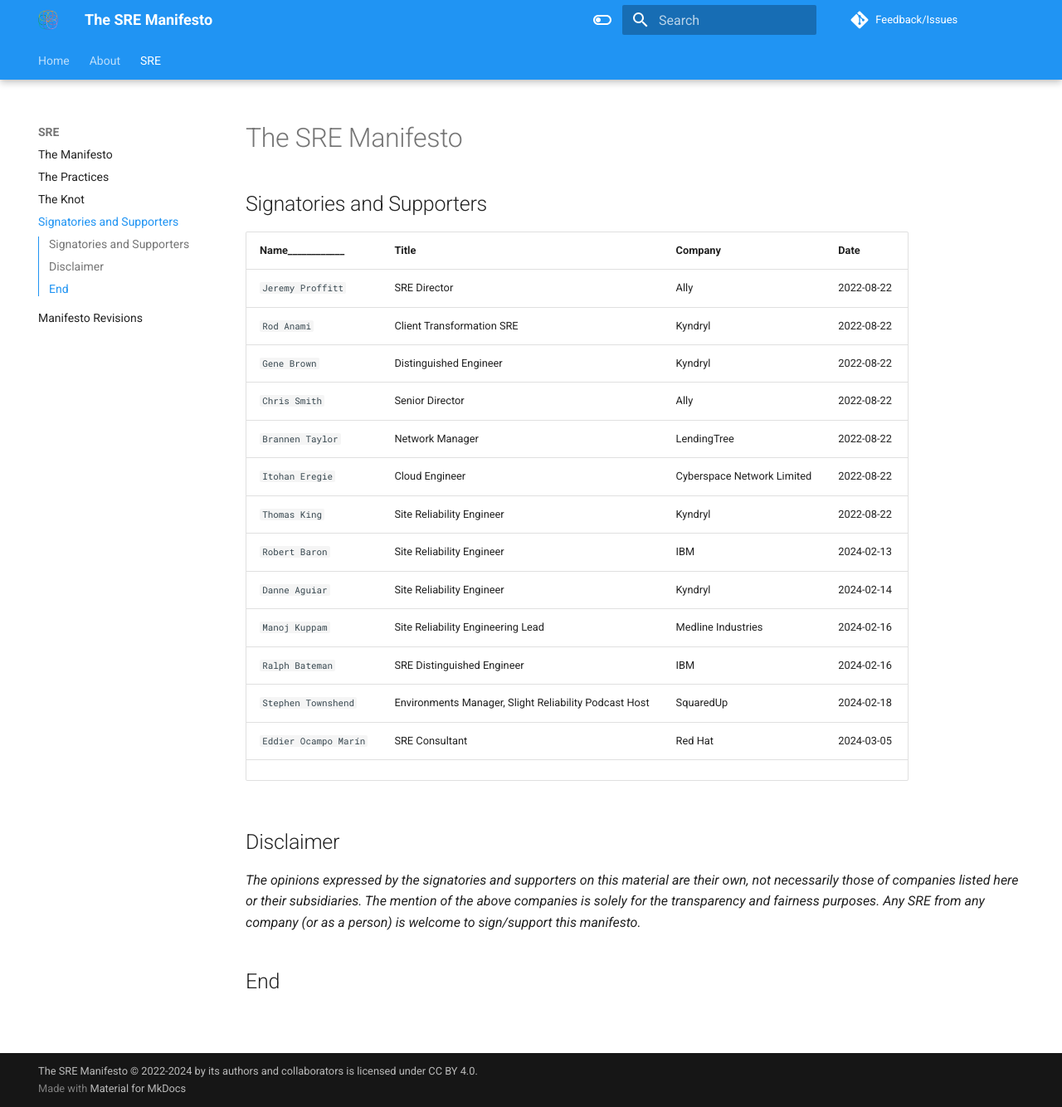
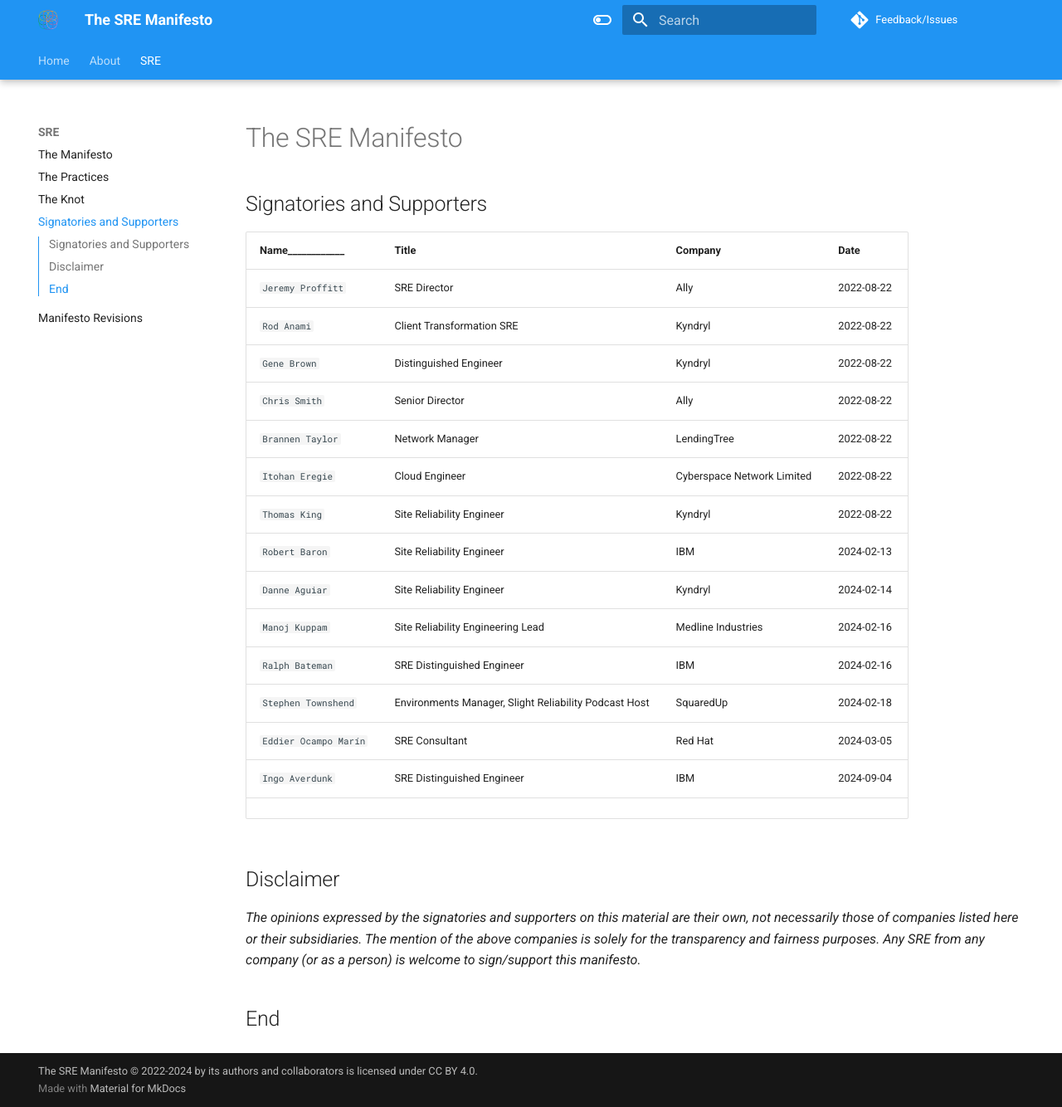
Before and after one commit to rod4n4m1/sre-manifesto, an MkDocs documentation site: the page built from docs/sre/supporters.md, in a window 1280 px wide and 1334 px high. Shown: the whole window at 83% size. Built offline with MkDocs 1.6.1 and Material for MkDocs 9.7.7, drawn with Linux system fonts in a browser that asks for light colours; comment, search, counter and statistics services are not loaded.

Commit message:
added signatory member Signed-off-by: Rod Anami <rod.anami@kyndryl.com>

```diff
--- a/docs/sre/supporters.md
+++ b/docs/sre/supporters.md
@@ -17,6 +17,7 @@
 | `Ralph Bateman` | SRE Distinguished Engineer | IBM | 2024-02-16 |
 | `Stephen Townshend` | Environments Manager, Slight Reliability Podcast Host | SquaredUp | 2024-02-18 |
 | `Eddier Ocampo Marín` | SRE Consultant | Red Hat | 2024-03-05 |
+| `Ingo Averdunk` | SRE Distinguished Engineer | IBM | 2024-09-04 |
 | | | | |
 
 ## Disclaimer
```
